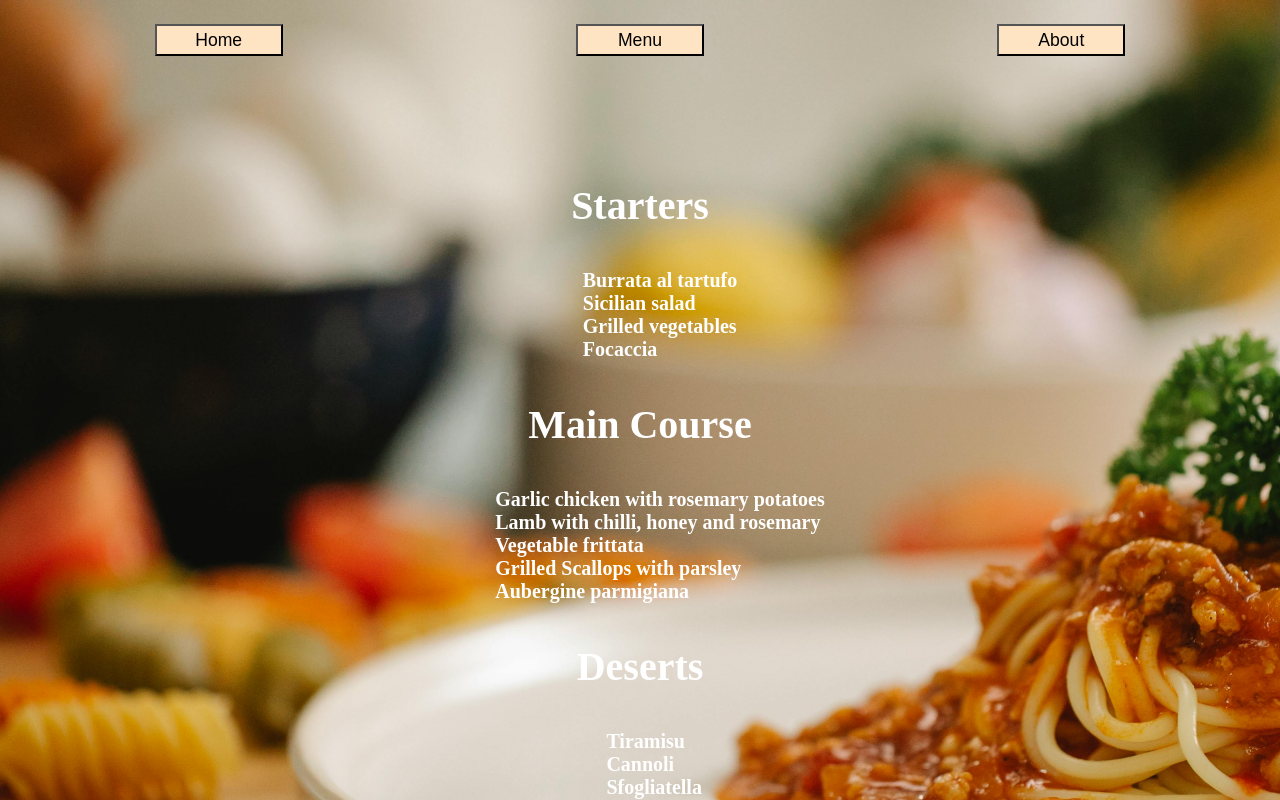
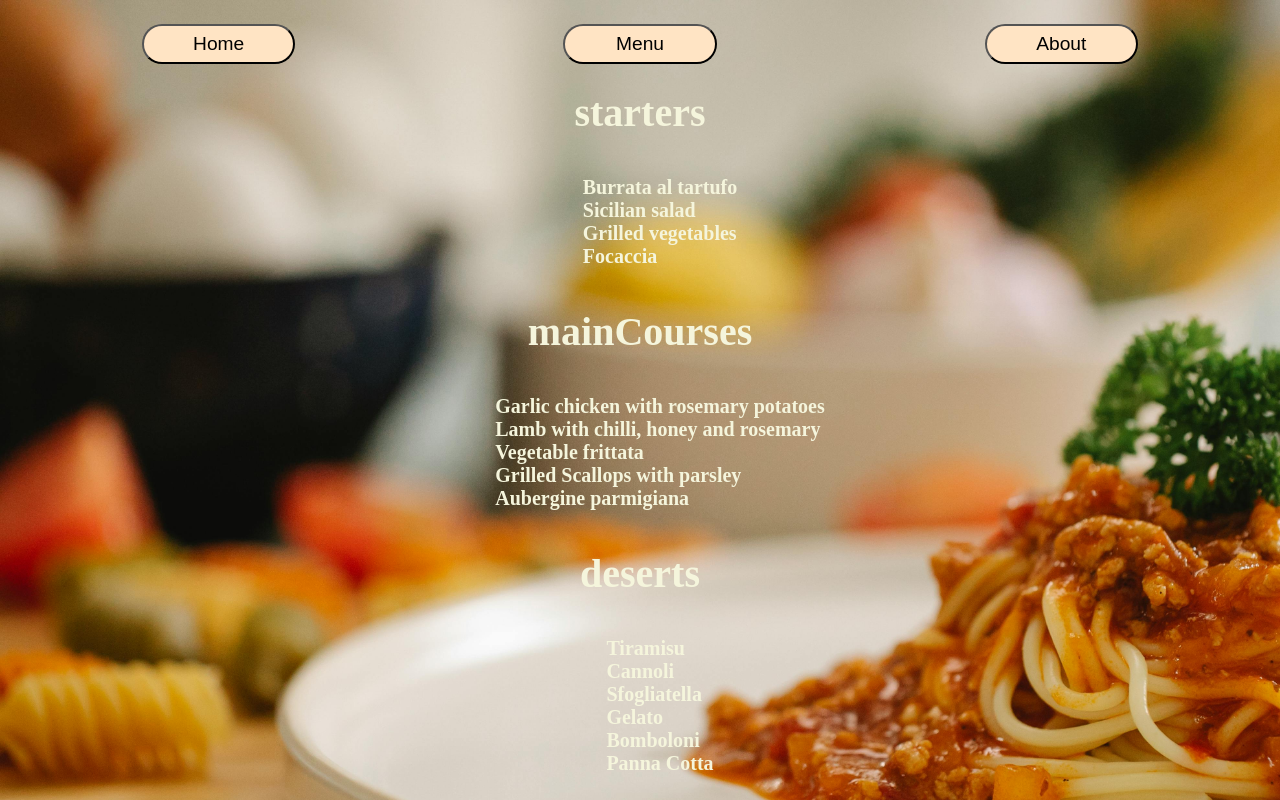
Before and after one commit to Georsav/Restaurant-page, a website built with webpack: page src/index.html in a window 1280 px wide. Both pictures are taken after a click on the button "Menu". Shown: the top 800 px of the page. Built offline with nearby package versions, Linux system fonts and the light colour scheme.

Commit message:
less repetitive code

```diff
--- a/src/menu.js
+++ b/src/menu.js
@@ -1,64 +1,28 @@
 const mainDiv = document.getElementById("content");
 const menuDiv = document.createElement('div');
-const startersDiv = document.createElement('div');
-const mainCourseDiv = document.createElement('div');
-const desertsDiv = document.createElement('div');
-const drinksDiv = document.createElement('div');
-const startersList = document.createElement('ul');
-const mainCourseList = document.createElement('ul');
-const desertsList = document.createElement('ul');
-const drinksList = document.createElement('ul');
 
 export function createMenu () {
     mainDiv.appendChild(menuDiv);
     menuDiv.classList.add("menuDiv");
-    startersDiv.innerHTML = "Starters";
-    mainCourseDiv.innerHTML = "Main Course";
-    desertsDiv.innerHTML = "Deserts";
-    drinksDiv.innerHTML = "Drinks";
-    menuDiv.appendChild(startersDiv);
-    menuDiv.appendChild(mainCourseDiv);
-    menuDiv.appendChild(desertsDiv);
-    menuDiv.appendChild(drinksDiv);
-    startersDiv.appendChild(startersList);
-    mainCourseDiv.appendChild(mainCourseList);
-    desertsDiv.appendChild(desertsList);
-    drinksDiv.appendChild(drinksList);
+    Object.keys(catalogue).forEach((item) => {
+        const courseItem = document.createElement('div');
+        courseItem.innerHTML = item;
+        menuDiv.appendChild(courseItem);
+        const unoList = document.createElement('ul');
+        courseItem.appendChild(unoList);
+        catalogue[item].forEach((food) => {
+        //Object.values(catalogue).forEach((food) => {
+            const dish = document.createElement('li');
+            dish.textContent = food;
+            unoList.appendChild(dish);
+        });
+    });
 }
 
-const starters = ["Burrata al tartufo", "Sicilian salad", "Grilled vegetables", "Focaccia"];
-const mainCourses = ["Garlic chicken with rosemary potatoes", "Lamb with chilli, honey and rosemary", "Vegetable frittata", "Grilled Scallops with parsley", "Aubergine parmigiana"];
-const deserts = ["Tiramisu", "Cannoli", "Sfogliatella", "Gelato", "Bomboloni", "Panna Cotta"];
-const drinks = ["San Pelegrino water", "Chianti", "Barolo", "Aperol Spritz"];
 
 const catalogue = {
     starters:["Burrata al tartufo", "Sicilian salad", "Grilled vegetables", "Focaccia"],
     mainCourses:["Garlic chicken with rosemary potatoes", "Lamb with chilli, honey and rosemary", "Vegetable frittata", "Grilled Scallops with parsley", "Aubergine parmigiana"],
     deserts:["Tiramisu", "Cannoli", "Sfogliatella", "Gelato", "Bomboloni", "Panna Cotta"],
-    drinks:["San Pelegrino water", "Chianti", "Barolo", "Aperol Spritz"]
+    drinks:["San Pelegrino water", "Chianti", "Barolo", "Aperol Spritz", "Espresso", "Herbal Tea"]
 }
-
-
-starters.forEach((item) => {
-    const starter = document.createElement('li');
-    starter.textContent = item;
-    startersList.appendChild(starter);
-});
-
-mainCourses.forEach((item) => {
-    const mainCourse = document.createElement('li');
-    mainCourse.textContent = item;
-    mainCourseList.appendChild(mainCourse);
-});
-
-deserts.forEach((item) => {
-    const desert = document.createElement('li');
-    desert.textContent = item;
-    desertsList.appendChild(desert);
-});
-
-drinks.forEach((item) => {
-    const drink = document.createElement('li');
-    drink.textContent = item;
-    drinksList.appendChild(drink);
-});
--- a/src/style.css
+++ b/src/style.css
@@ -12,10 +12,11 @@ nav {
 }
 
 nav > button {
-    width: 10vw;
-    height: 4vh;
-    font-size: 2.2vh;
+    width: 12vw;
+    height: 5vh;
+    font-size: 2.4vh;
     background-color: bisque;
+    border-radius: 2vw;
 }
 
 #content > h1 {
@@ -44,7 +45,7 @@ nav > button {
 }
 
 .menuDiv {
-    margin-top: 10%;
+    margin-top: 2%;
     display: flex;
     flex-direction: column;
     justify-content: center;
@@ -56,7 +57,7 @@ nav > button {
 .menuDiv > div {
     height: 25%;
     font-size: 5vh;
-    color: white;
+    color: beige;
     display: flex;
     flex-direction: column;
     align-items: center;
@@ -72,7 +73,7 @@ nav > button {
     flex-direction: column;
     margin-top: 10%;
     font-size: 4vh;
-    color: white;
+    color: beige;
     justify-content: center;
     align-items: center;
 }
```
